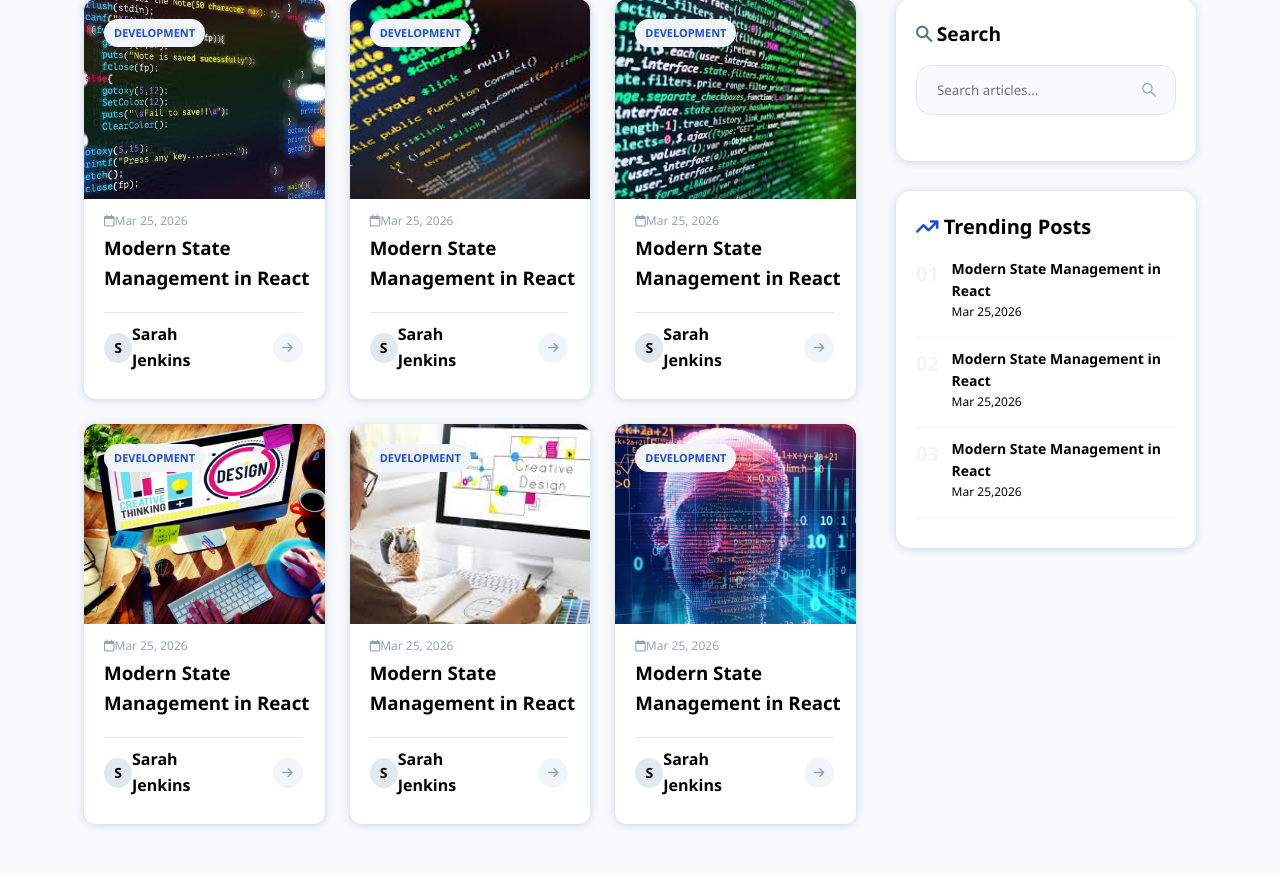
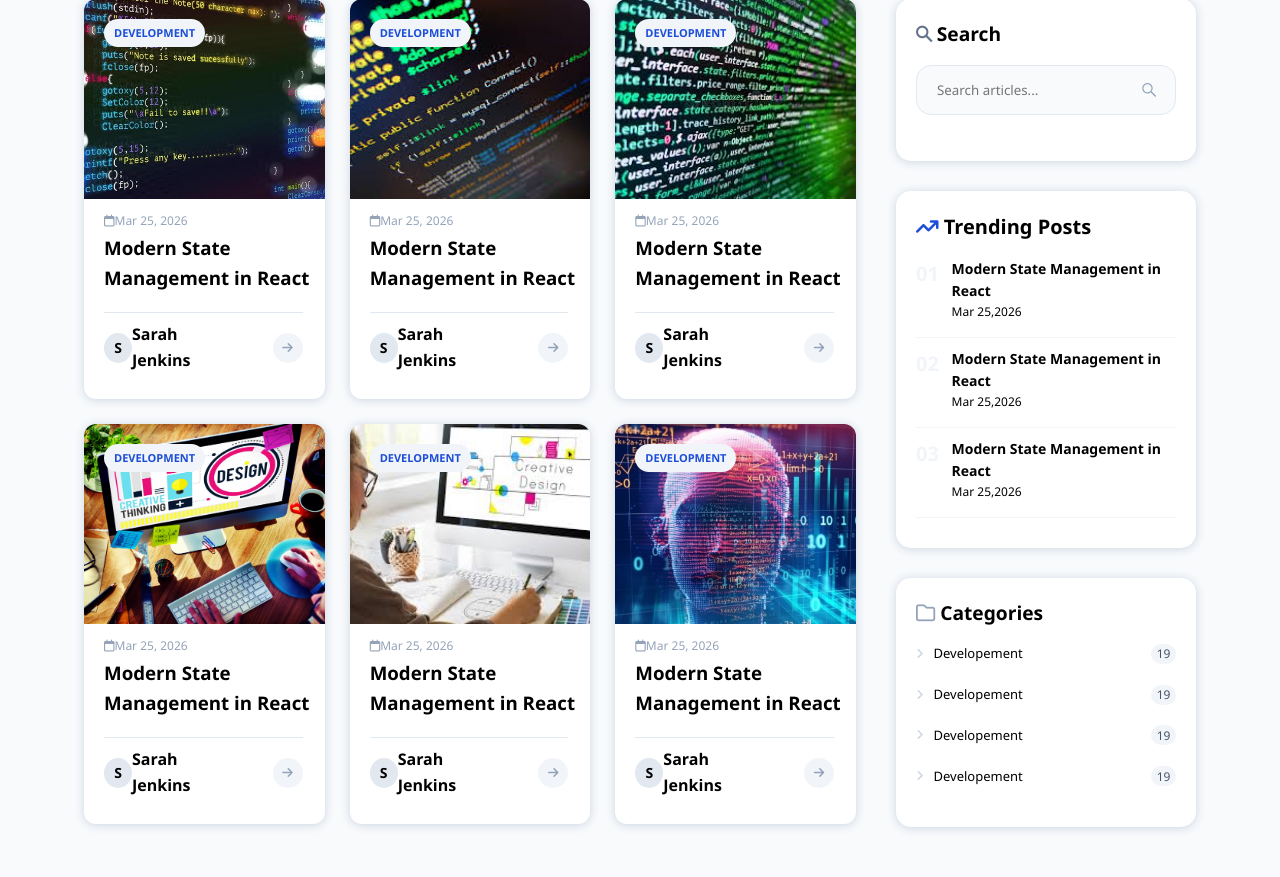
Before and after one commit to MarwanBouhamid07/Project-final-blog, a PHP site: page /home.php in a window 1280 px wide. Shown: the part 619-1496 px from the top of the page. Before the commit the page ends 1448 px from the top, so only its background shows below. Run offline with PHP 8.4, Linux system fonts and the light colour scheme; some libraries are stand-ins or nearby versions.

Commit message:
card of categories

```diff
--- a/assets/styles/home.css
+++ b/assets/styles/home.css
@@ -394,6 +394,61 @@ article{
     color: var(--color-primary-100);
 
 }
+
+.categories-wedget h3 i{
+    color: var(--color-slate-400);
+    transition: 0.3s;
+
+}
+.categorie{
+    cursor: pointer;
+    width: 100%;
+    display: flex;
+    justify-content: space-between;
+    align-items: center;
+    margin-bottom: 20px;
+}
+.group-icon-nameCategorie{
+    display: flex;
+    justify-content: center;
+    align-items: center;
+    /* font-size: 14px; */
+}
+.group-icon-nameCategorie p{
+    transition: 0.3s;
+    font-size: 13px;
+    margin: 0;
+    margin-left: 10px;
+}
+.group-icon-nameCategorie i{
+    transition: 0.3s;
+    font-size: 12px;
+    color: var(--color-slate-300);
+}
+.categories-wedget span{
+    transition: 0.3s;
+    font-size: 12px;
+    width: 25px;
+    height: 20px;
+    display: flex;
+    justify-content: center;
+    align-items: center;
+    background-color: var(--color-slate-100);
+    border-radius: 10px;
+    padding:0 ;
+    color: var(--color-slate-600);
+    margin: 0;
+}
+.categorie:hover i{
+    color: var(--color-primary-700);
+}
+.categorie:hover p{
+color: var(--color-primary-700);
+}
+.categorie:hover span{
+background-color: var(--color-primary-100);
+color: var(--color-primary-700);
+}
 @media (max-width:2136px) {
        main{
         width: 90%;
--- a/pages/home.php
+++ b/pages/home.php
@@ -180,6 +180,40 @@
                     </div>
                 </div>
             </div>
+
+            <div class="widget categories-wedget">
+                <h3> <i class="fa-regular fa-folder"></i> Categories</h3>
+                <div class="categoreis">
+                    <div class="categorie">
+                        <div class="group-icon-nameCategorie">
+                            <i class="fa-solid fa-angle-right"></i>
+                            <p>Developement</p>
+                        </div>
+                        <span class="number-of-articles-inCategorie">19</span>
+                    </div>
+                    <div class="categorie">
+                        <div class="group-icon-nameCategorie">
+                            <i class="fa-solid fa-angle-right"></i>
+                            <p>Developement</p>
+                        </div>
+                        <span class="number-of-articles-inCategorie">19</span>
+                    </div>
+                    <div class="categorie">
+                        <div class="group-icon-nameCategorie">
+                            <i class="fa-solid fa-angle-right"></i>
+                            <p>Developement</p>
+                        </div>
+                        <span class="number-of-articles-inCategorie">19</span>
+                    </div>
+                    <div class="categorie">
+                        <div class="group-icon-nameCategorie">
+                            <i class="fa-solid fa-angle-right"></i>
+                            <p>Developement</p>
+                        </div>
+                        <span class="number-of-articles-inCategorie">19</span>
+                    </div>
+                </div>
+            </div>
         </aside>
         </div>
     </main>
```
